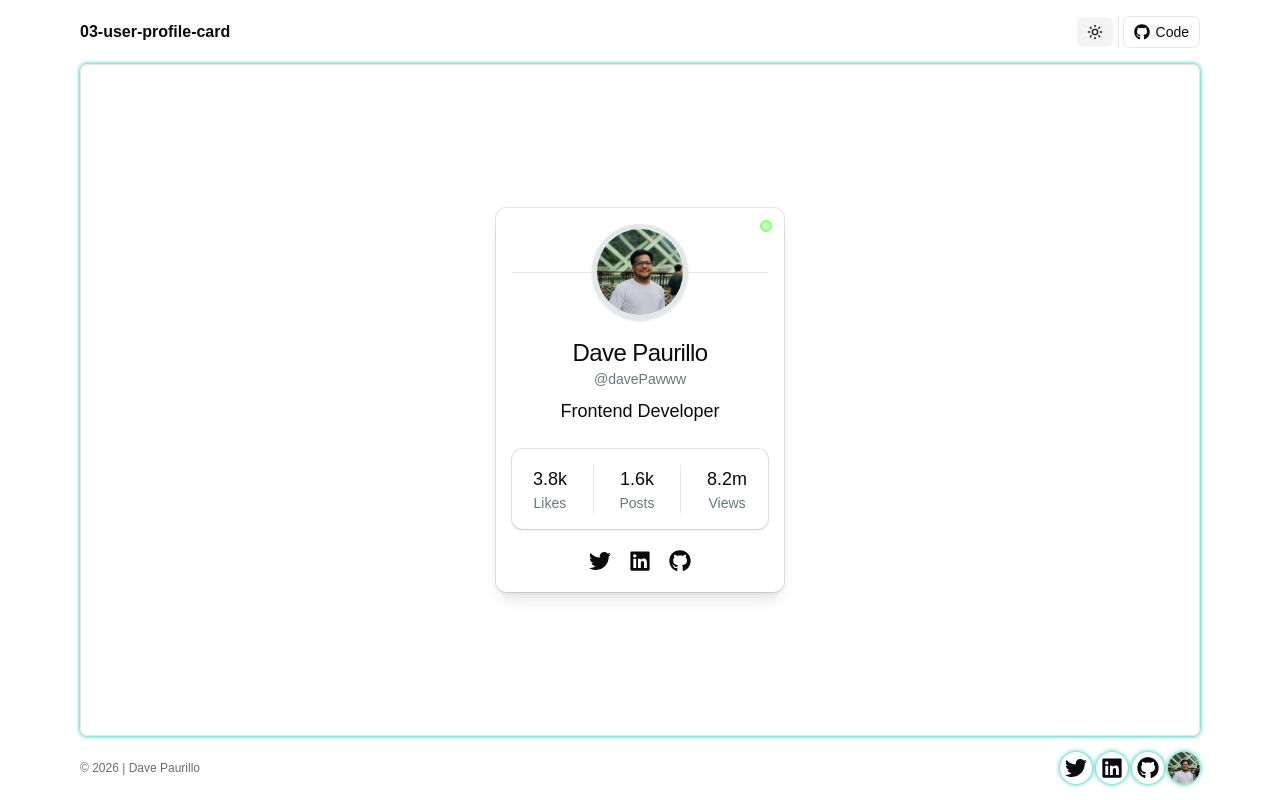
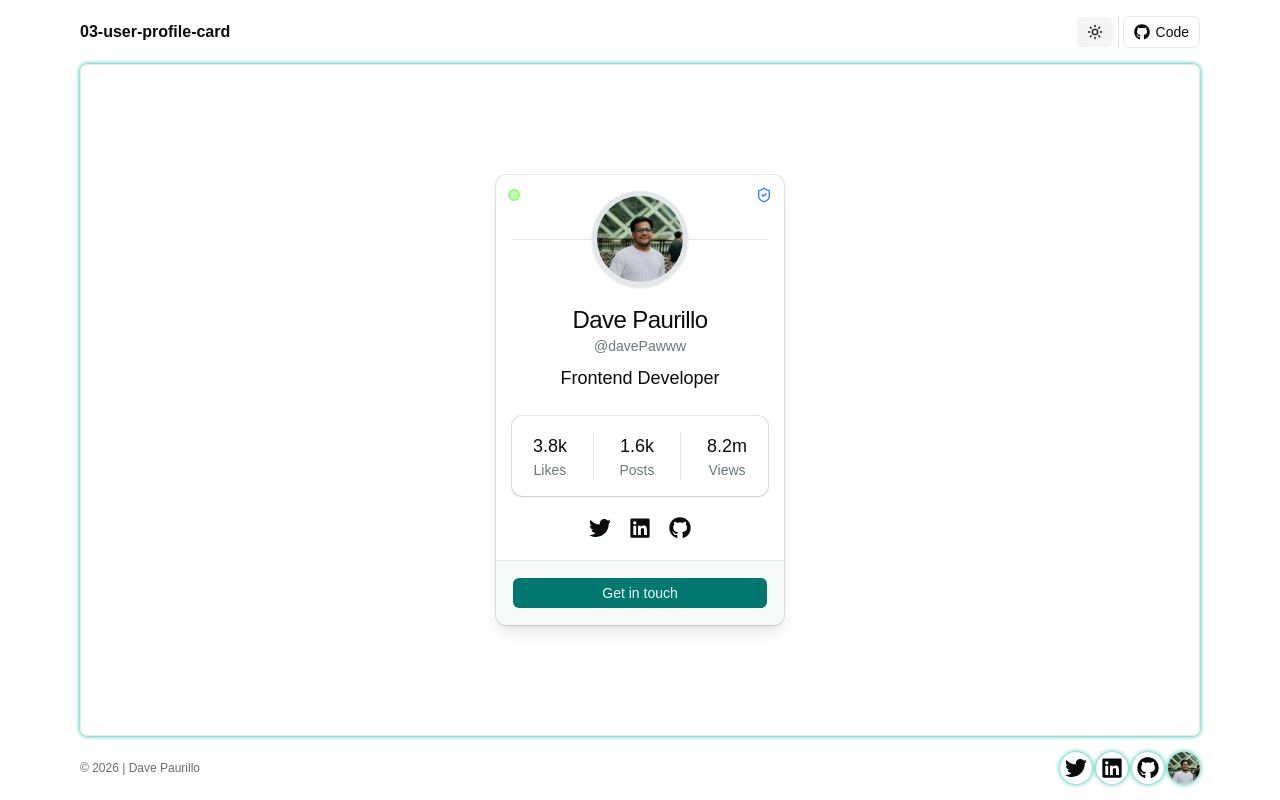
Before and after one commit to davePawww/rws-user-profile-card, a React (Vite) app: page / in a window 1280 px wide. Built offline with nearby package versions, Linux system fonts and the light colour scheme.

Commit message:
feat: action buttons | verified badge

```diff
--- a/src/features/profile-card/components/status-indicator.tsx
+++ b/src/features/profile-card/components/status-indicator.tsx
@@ -6,7 +6,7 @@ export function StatusIndicator({ isOnline }: StatusIndicatorProps) {
   return (
     <div
       data-testid="status-indicator"
-      className={`absolute top-3 right-3 size-3 rounded-full ${
+      className={`absolute top-3.5 left-3 size-3 rounded-full ${
         isOnline
           ? 'border-2 border-[#39ff14]/40 bg-[#39ff14]/30'
           : 'border-2 border-gray-400/40 bg-gray-400/30'
--- /dev/null
+++ b/src/features/profile-card/components/verified-badge.tsx
@@ -0,0 +1,15 @@
+import { ShieldCheck } from 'lucide-react';
+
+type VerifiedBadgeProps = {
+  isVerified: boolean;
+};
+
+export function VerifiedBadge({ isVerified }: VerifiedBadgeProps) {
+  if (!isVerified) return null;
+  return (
+    <ShieldCheck
+      className="absolute top-3 right-3 size-4 text-blue-500"
+      data-testid="verified-badge"
+    />
+  );
+}
--- a/src/features/profile-card/index.ts
+++ b/src/features/profile-card/index.ts
@@ -3,3 +3,4 @@ export { ProfileTexts } from '@/features/profile-card/components/profile-texts';
 export { Stats } from '@/features/profile-card/components/stats';
 export { Socials } from '@/features/profile-card/components/socials';
 export { StatusIndicator } from '@/features/profile-card/components/status-indicator';
+export { VerifiedBadge } from '@/features/profile-card/components/verified-badge';
--- a/src/pages/user-profile-card.page.tsx
+++ b/src/pages/user-profile-card.page.tsx
@@ -1,23 +1,42 @@
 import { motion } from 'motion/react';
+import { useCallback } from 'react';
 
-import { Card, CardContent } from '@/components/ui/card';
-import { Avatar, ProfileTexts, Socials, Stats, StatusIndicator } from '@/features/profile-card';
+import { Button } from '@/components/ui/button';
+import { Card, CardContent, CardFooter } from '@/components/ui/card';
+import {
+  Avatar,
+  ProfileTexts,
+  Socials,
+  Stats,
+  StatusIndicator,
+  VerifiedBadge,
+} from '@/features/profile-card';
 
 export default function UserProfileCard() {
+  const handleClick = useCallback(() => {
+    window.open('https://github.com/davePawww', '_blank');
+  }, []);
+
   return (
     <motion.div
       initial={{ opacity: 0, y: 20 }}
       animate={{ opacity: 1, y: 0 }}
       transition={{ duration: 1.4, ease: 'easeInOut' }}
     >
-      <Card className="relative h-96 w-72 shadow-lg">
+      <Card className="relative h-auto w-72 shadow-lg">
         <CardContent>
+          <VerifiedBadge isVerified={true} />
           <StatusIndicator isOnline={true} />
           <Avatar />
           <ProfileTexts />
           <Stats />
           <Socials />
         </CardContent>
+        <CardFooter>
+          <Button className="w-full" onClick={handleClick}>
+            Get in touch
+          </Button>
+        </CardFooter>
       </Card>
     </motion.div>
   );
```
Also changed, not shown: 1 other file (tests, documents, lock files or other folders).
